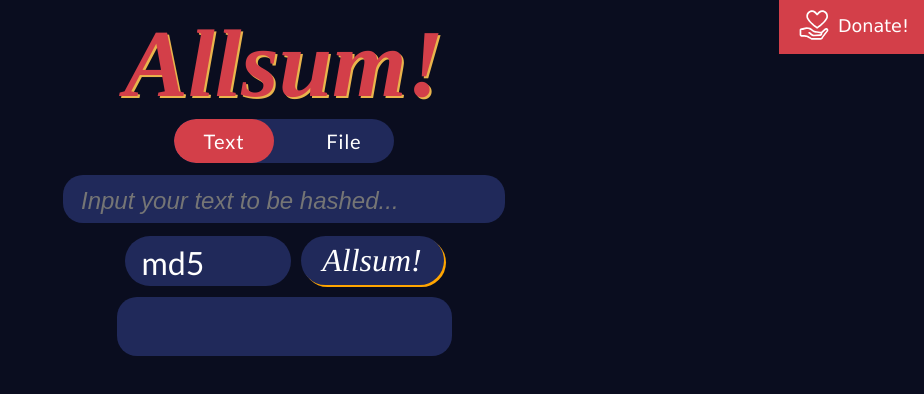
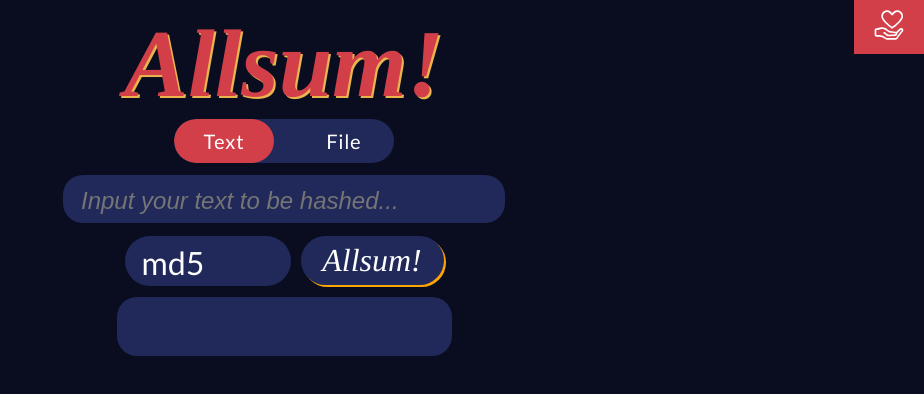
Before and after one commit to sbritorodr/allsum, a website built with Vite: page index.html in a window 1280 px wide. Shown: the whole page, without its empty margins (356-1280 px from the left). Built offline with nearby package versions, Linux system fonts and the light colour scheme.

Commit message:
Removed "donate!" text
I think it was pretty huge. I'll make it even more hidden in the future

```diff
--- a/index.html
+++ b/index.html
@@ -11,7 +11,7 @@
     <h1 id="Title">Allsum!</h1>
     <div class="donate_div" id="donate_div">
         <img src="./src/assets/donate.svg" alt="donate icon">
-        <span>Donate!</span>
+        <span></span>
     </div>
     <div class="switch_button_container">
         <div class="switch-button">
```
